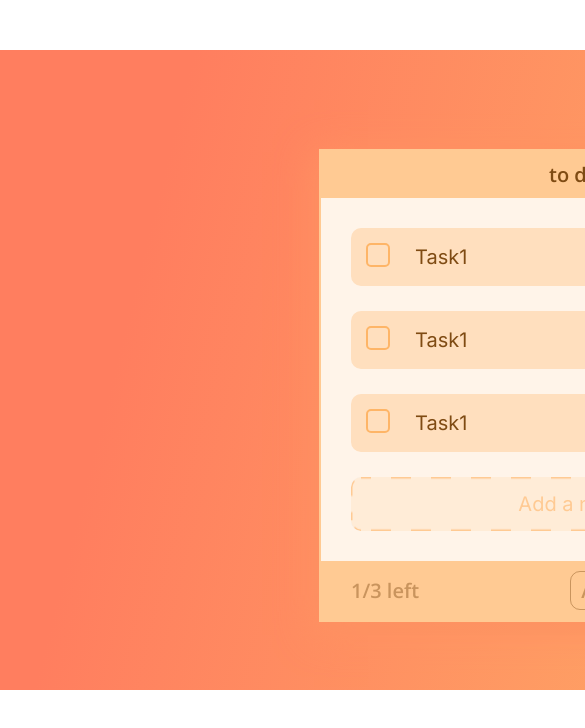
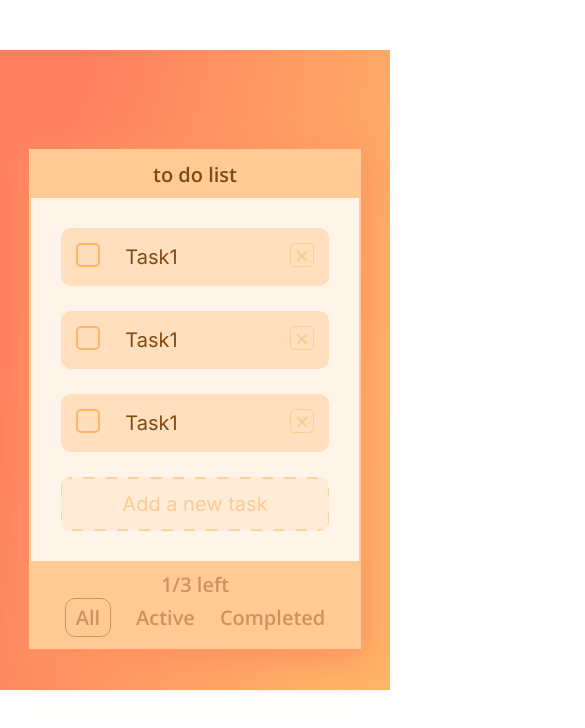
Before and after one commit to LeuKhaak/vue_1, a Vue app: page / in a window 390 px wide. Shown: the top 728 px of the page, 585 px wide, since content can reach past the window. Built offline with nearby package versions, Linux system fonts and the light colour scheme.

Commit message:
adaptive finished

```diff
--- a/src/assets/breakpoints.scss
+++ b/src/assets/breakpoints.scss
@@ -0,0 +1,61 @@
+@media (max-width: 800px) {
+
+    .todo-area {
+        left: 15%;
+    }
+
+}
+
+@media (max-width: 600px) {
+
+    .todo-image {
+        background-image: none;
+    }
+
+    .todo-area {
+        width: 85%;
+        left: 7.5%;
+    }
+
+}
+
+@media (max-width: 425px) {
+
+    .todo-filter {
+        flex-direction: column;
+    }
+
+}
+
+@media (max-width: 375px) {
+
+    .todo-list {
+        padding: 15px;
+
+        li {
+
+            span {
+                font-size: 16px;
+            }
+        }
+    }
+
+    .todo-wrapper {
+        // display: flex;
+        // flex-wrap: wrap;
+        // justify-content: center;
+
+        button {
+            font-size: 16px;
+        }
+
+        button:not(:last-child) {
+            margin-right: 15px;
+        }
+
+        // button:first-child {
+        //     margin-right: 100px;
+        // }
+    }
+
+}
--- a/src/assets/styles.scss
+++ b/src/assets/styles.scss
@@ -1,7 +1,6 @@
 @import "./colors.scss";
 @import "./fonts.scss";
 @import "./shablons.scss";
-@import "./breakpoints.scss";
 
 * {
     margin: 0;
@@ -12,24 +11,26 @@
     margin-left: auto;
     margin-right: auto;
     margin-top: 50px;
-    width: 1178px;
-    height: 640px;
+    width: 100%;
+    max-width: 1178px;
+    min-height: 640px;
     background-image: $main-bgi;
 }
 
 .todo-image {
     width: 100%;
     height: 100%;
+    min-height: 640px;
     background-image: url(./background.png);
     background-repeat: no-repeat;
-    background-position: 650px center;
+    background-position: 85% center;
     position: relative;
 }
 
 .todo-area {
     position: absolute;
     width: 544px;
-    left: 319px;
+    left: 27%;
     top: 99px;
 
     background: $bg-light;
@@ -59,7 +60,6 @@
             line-height: 28px;
             display: flex;
             align-items: center;
-            text-align: center;
             color: $font-dark;
         }
     }
@@ -129,7 +129,7 @@
 }
 
 .todo-add {
-    width: 480px;
+    width: calc(100% - 60px);
     margin-left: 30px;
     //border-image: url(./dash.png) ...; - variant of the border
 
--- a/src/main.js
+++ b/src/main.js
@@ -2,7 +2,8 @@ import Vue from "vue";
 import App from "./App.vue";
 import "./registerServiceWorker";
 import store from "./store";
-import "./assets/styles.scss"
+import "./assets/styles.scss";
+import "./assets/breakpoints.scss";
 
 Vue.config.productionTip = false;
 
```
